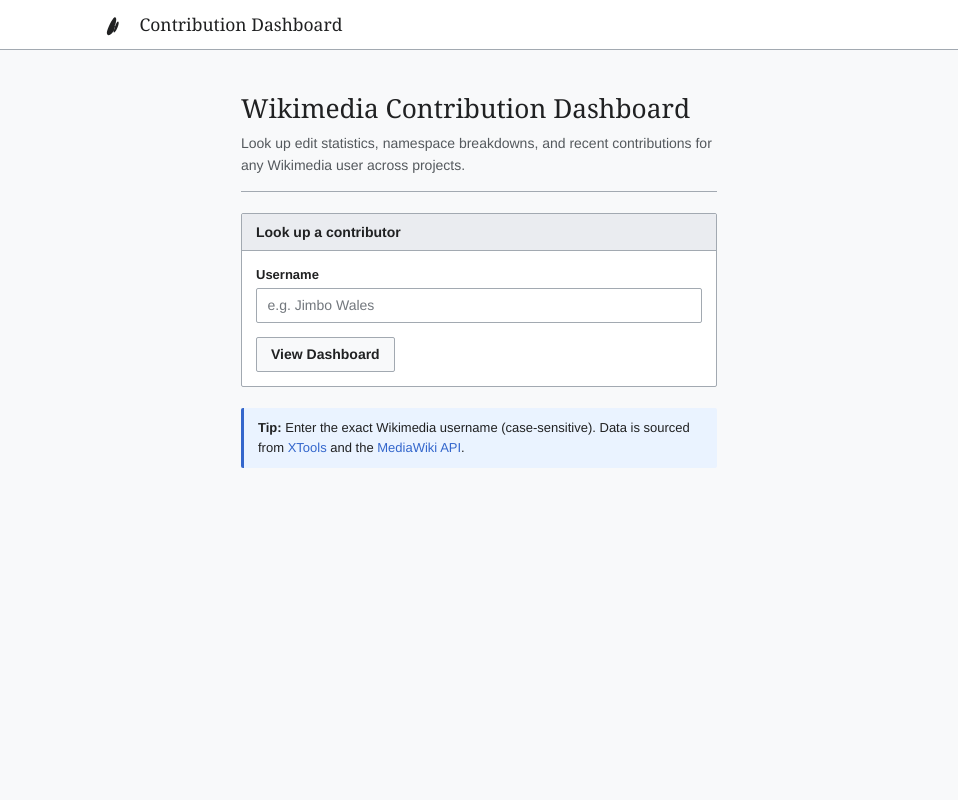
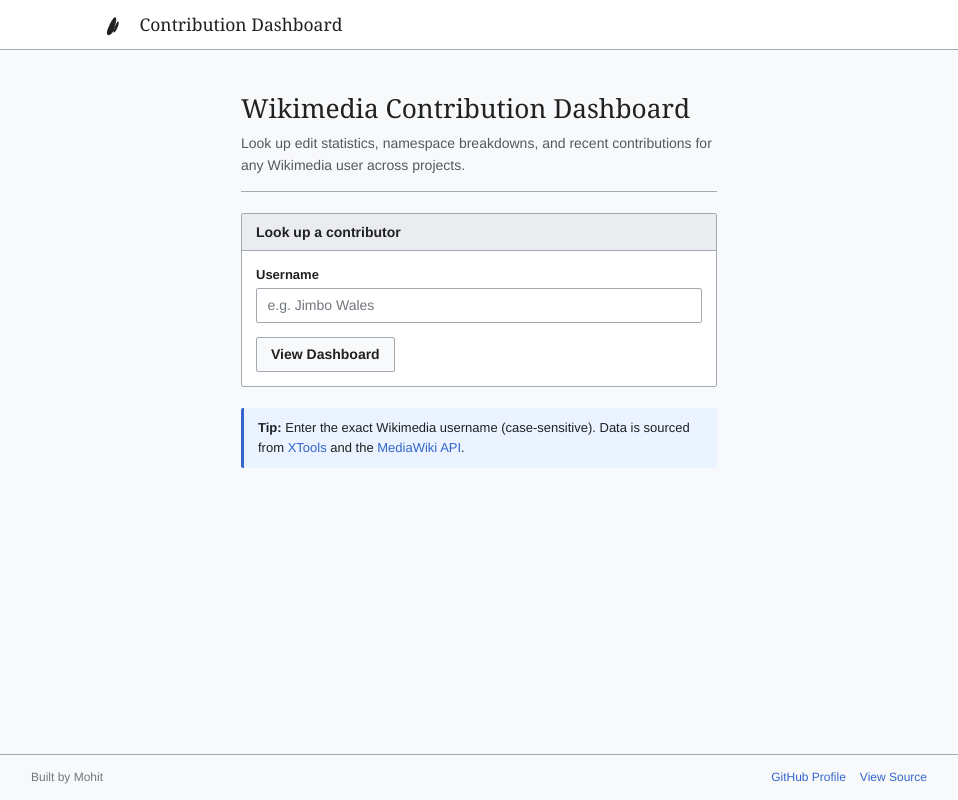
Before and after one commit to Mohit-07-delta/Wikimedia-Contribution-Dashboard, a React (Vite) app in the folder client/: page / in a window 1280 px wide. Shown: the whole page, without its empty margins (161-1119 px from the left). Built offline with nearby package versions, Linux system fonts and the light colour scheme.

Commit message:
Configure GitHub Pages deployment and Render backend URL

```diff
--- a/client/index.html
+++ b/client/index.html
@@ -5,6 +5,24 @@
     <link rel="icon" type="image/svg+xml" href="/favicon.svg" />
     <meta name="viewport" content="width=device-width, initial-scale=1.0" />
     <title>Wiki Dashboard — Wikimedia Contribution Stats</title>
+    <script type="text/javascript">
+      (function(l) {
+        if (l.search[1] === 'p') {
+          var q = {};
+          l.search.slice(1).split('&').forEach(function(v) {
+            var a = v.split('=');
+            q[a[0]] = a.slice(1).join('=').replace(/~and~/g, '&');
+          });
+          if (q.p !== undefined) {
+            window.history.replaceState(null, null,
+              l.pathname.slice(0, -1) + (q.p || '') +
+              (q.q ? ('?' + q.q) : '') +
+              l.hash
+            );
+          }
+        }
+      }(window.location))
+    </script>
   </head>
   <body>
     <div id="root"></div>
--- a/client/package.json
+++ b/client/package.json
@@ -3,10 +3,13 @@
   "version": "1.0.0",
   "description": "React + TypeScript + Vite client for wiki-dashboard",
   "type": "module",
+  "homepage": "https://Mohit-07-delta.github.io/Wikimedia-Contribution-Dashboard",
   "scripts": {
     "dev": "vite",
     "build": "tsc && vite build",
-    "preview": "vite preview"
+    "preview": "vite preview",
+    "predeploy": "npm run build",
+    "deploy": "gh-pages -d dist"
   },
   "dependencies": {
     "react": "^18.2.0",
--- /dev/null
+++ b/client/src/components/Footer.tsx
@@ -0,0 +1,27 @@
+export default function Footer() {
+  return (
+    <footer className="mt-auto border-t border-wiki-border bg-wiki-bg px-4 py-4">
+      <div className="max-w-5xl mx-auto flex flex-col sm:flex-row justify-between items-center gap-2 text-wiki-xs text-wiki-muted font-sans">
+        <div>Built by Mohit</div>
+        <div className="flex gap-4">
+          <a
+            href="https://github.com/Mohit-07-delta"
+            target="_blank"
+            rel="noopener noreferrer"
+            className="hover:text-wiki-blue hover:underline transition-colors"
+          >
+            GitHub Profile
+          </a>
+          <a
+            href="https://github.com/Mohit-07-delta/Wikimedia-Contribution-Dashboard"
+            target="_blank"
+            rel="noopener noreferrer"
+            className="hover:text-wiki-blue hover:underline transition-colors"
+          >
+            View Source
+          </a>
+        </div>
+      </div>
+    </footer>
+  );
+}
--- a/client/src/pages/DashboardPage.tsx
+++ b/client/src/pages/DashboardPage.tsx
@@ -1,4 +1,5 @@
 import { useEffect, useState } from "react";
+import Footer from "../components/Footer";
 import { useParams, Link } from "react-router-dom";
 import {
   PieChart,
@@ -120,7 +121,8 @@
     setState("loading");
     setErrorMsg("");
 
-    const base = `/api/user/${project}/${username}`;
+    const API_BASE = import.meta.env.VITE_API_BASE_URL || "";
+    const base = `${API_BASE}/api/user/${project}/${username}`;
 
     Promise.all([
       fetch(`${base}/summary`).then((r) => {
@@ -147,6 +149,8 @@
         setErrorMsg(
           err.message?.includes("404")
             ? "User not found on this project. Check the username and try again."
+            : err.message?.includes("504") || err.message?.includes("Timeout")
+            ? "The Wikimedia servers are taking too long to respond. Please try again later."
             : "Something went wrong while fetching data. Please try again."
         );
         setState("error");
@@ -163,7 +167,8 @@
     const fetchHeatmap = async () => {
       setHeatmapLoading(true);
       try {
-        const url = `/api/user/${project}/${username}/heatmap/${selectedYear}`;
+        const API_BASE = import.meta.env.VITE_API_BASE_URL || "";
+        const url = `${API_BASE}/api/user/${project}/${username}/heatmap/${selectedYear}`;
         console.log(`[Frontend] Fetching heatmap for year ${selectedYear} -> ${url}`);
         const res = await fetch(url);
         if (!res.ok) throw new Error(`Heatmap: ${res.status}`);
@@ -213,7 +218,7 @@
   // ── Render ──────────────────────────────────────────────────────────────
 
   return (
-    <div className="min-h-screen bg-wiki-bg">
+    <div className="min-h-screen bg-wiki-bg flex flex-col">
       {/* ── Header bar ─────────────────────────────────────────────────── */}
       <header className="bg-white border-b border-wiki-border sticky top-0 z-10">
         <div className="max-w-5xl mx-auto px-4 py-3 flex items-center justify-between">
@@ -576,6 +581,7 @@
           . Not affiliated with the Wikimedia Foundation.
         </p>
       </footer>
+      <Footer />
     </div>
   );
 }
--- a/client/src/pages/GlobalDashboardPage.tsx
+++ b/client/src/pages/GlobalDashboardPage.tsx
@@ -1,4 +1,5 @@
 import { useEffect, useState } from "react";
+import Footer from "../components/Footer";
 import { useParams, Link } from "react-router-dom";
 import { formatNumber, formatAccountAge } from "../utils/format";
 
@@ -29,7 +30,8 @@
       setLoading(true);
       setError("");
       try {
-        const res = await fetch(`/api/user/global/${encodeURIComponent(username)}`);
+        const API_BASE = import.meta.env.VITE_API_BASE_URL || "";
+        const res = await fetch(`${API_BASE}/api/user/global/${encodeURIComponent(username)}`);
         const data = await res.json();
 
         if (!res.ok) {
@@ -38,7 +40,14 @@
 
         setSummary(data);
       } catch (err) {
-        setError(err instanceof Error ? err.message : "An error occurred");
+        const message = err instanceof Error ? err.message : "An error occurred";
+        setError(
+          message.includes("404")
+            ? "User not found globally. Check the username and try again."
+            : message.includes("504") || message.includes("Timeout")
+            ? "The Wikimedia servers are taking too long to respond. Please try again later."
+            : message
+        );
       } finally {
         setLoading(false);
       }
@@ -82,7 +91,7 @@
   else if (summary.totalGlobalEdits >= 100) milestone = "100+ Edits";
 
   return (
-    <div className="min-h-screen bg-wiki-bg">
+    <div className="min-h-screen bg-wiki-bg flex flex-col">
       {/* ── Header ──────────────────────────────────────────────────────── */}
       <header className="bg-white border-b border-wiki-border sticky top-0 z-10">
         <div className="max-w-5xl mx-auto px-4 py-3 flex items-center justify-between">
@@ -195,6 +204,7 @@
         </section>
 
       </main>
+      <Footer />
     </div>
   );
 }
--- a/client/src/pages/HomePage.tsx
+++ b/client/src/pages/HomePage.tsx
@@ -1,4 +1,5 @@
 import { useState, type FormEvent } from "react";
+import Footer from "../components/Footer";
 import { useNavigate } from "react-router-dom";
 
 export default function HomePage() {
@@ -20,7 +21,7 @@
   }
 
   return (
-    <div className="min-h-screen bg-wiki-bg">
+    <div className="min-h-screen bg-wiki-bg flex flex-col">
       {/* ── Wikipedia-style top bar ──────────────────────────────────────── */}
       <header className="bg-white border-b border-wiki-border">
         <div className="max-w-4xl mx-auto px-4 py-3 flex items-center gap-3">
@@ -120,6 +121,7 @@
           </p>
         </div>
       </main>
+      <Footer />
     </div>
   );
 }
--- a/client/vite.config.ts
+++ b/client/vite.config.ts
@@ -3,6 +3,7 @@
 
 // https://vitejs.dev/config/
 export default defineConfig({
+  base: "/Wikimedia-Contribution-Dashboard/",
   plugins: [react()],
   server: {
     port: 5173,
```
Also changed, not shown: client/public/404.html (added, +26 -0 lines), 2 other files (tests, documents, lock files or other folders).
